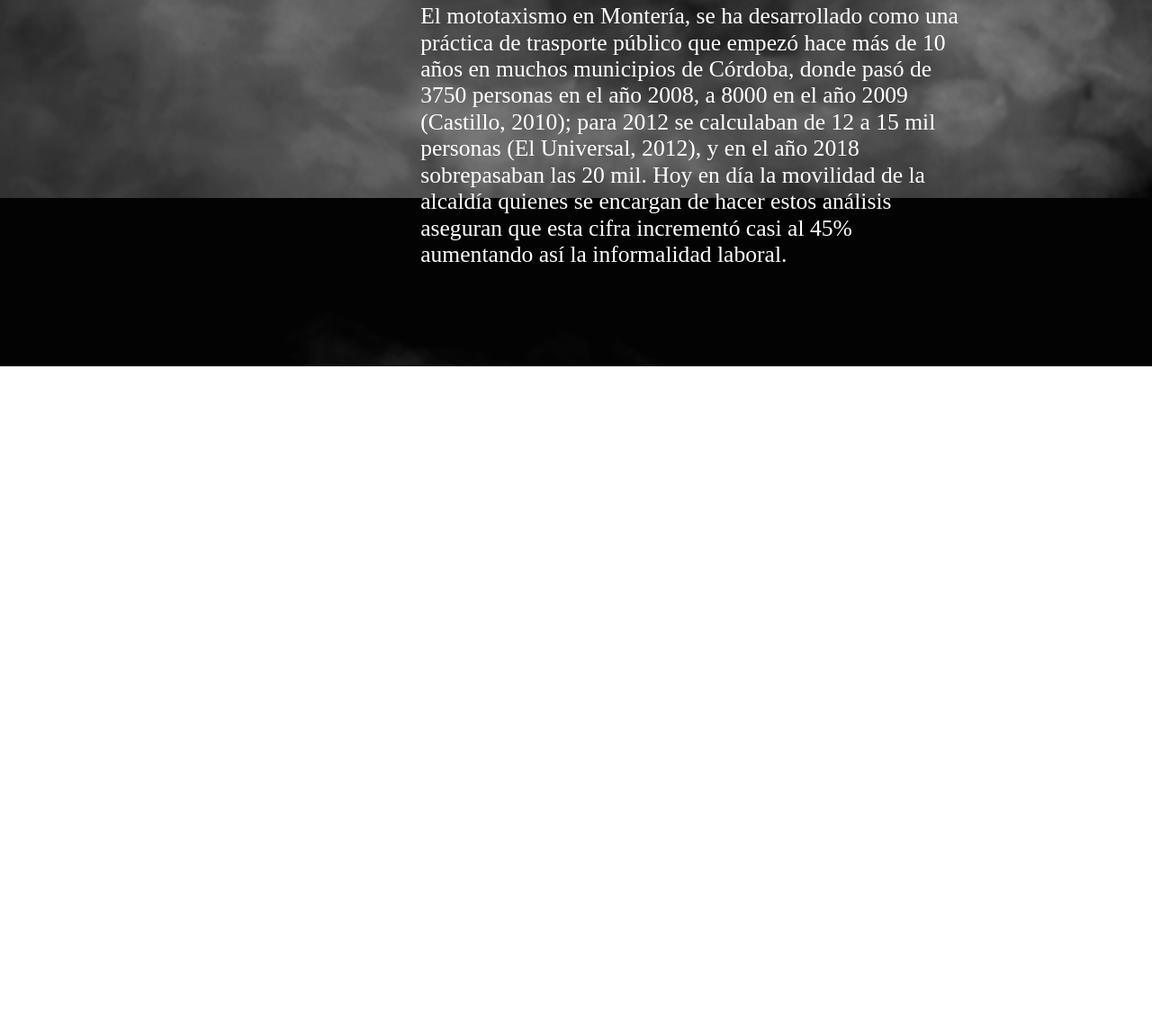
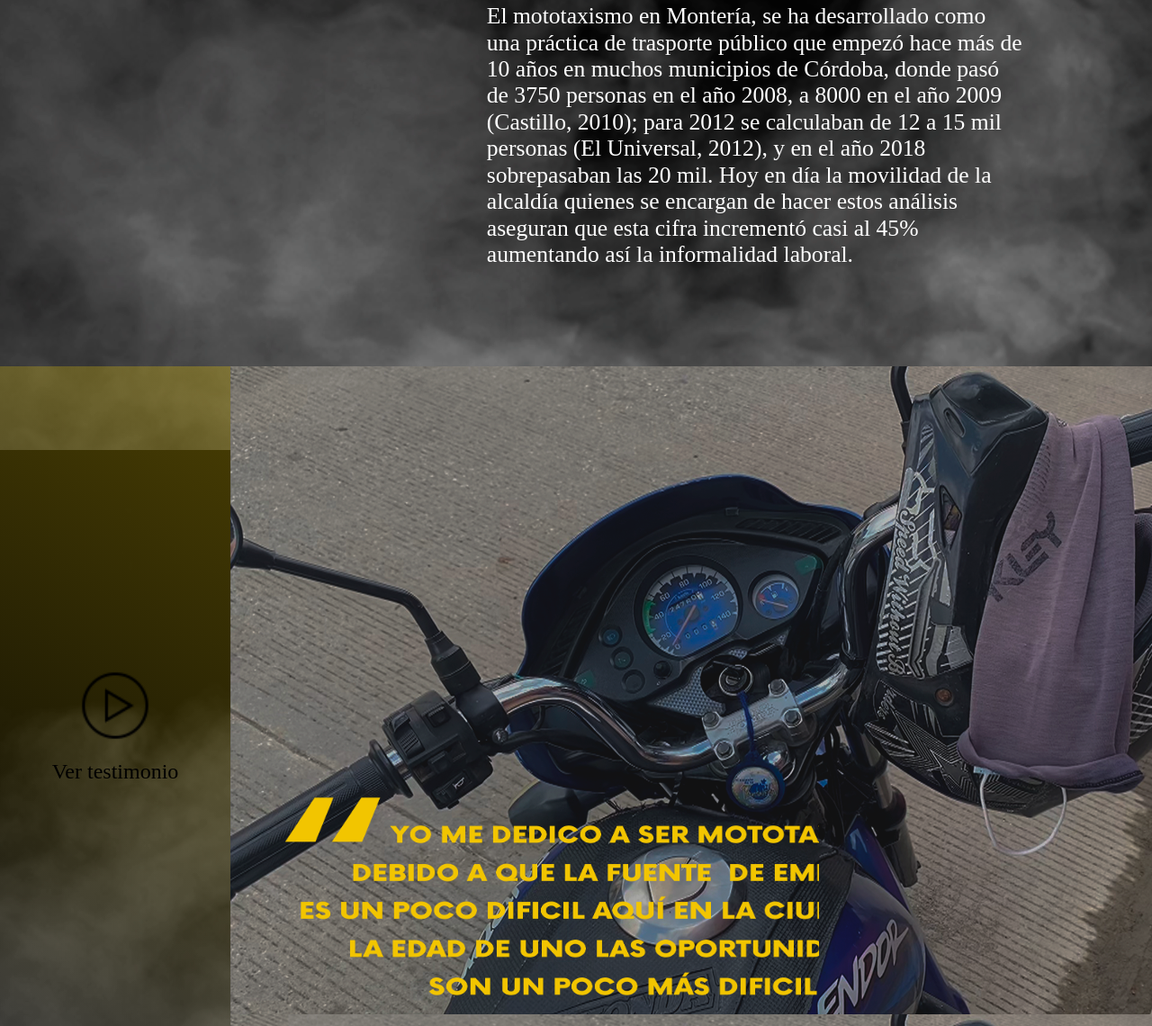
Before and after one commit to fabiloco/mototaxi-project, a plain HTML site: page index.html in a window 1280 px wide. Shown: the part 1660-2800 px from the top of the page at 90% size. Before the commit the page ends 2067 px from the top, so only its background shows below. Drawn offline with Linux system fonts and the light colour scheme.

Commit message:
section 2 completed, majors to section 1, still needs a modal with a video

```diff
--- a/css/base.scss
+++ b/css/base.scss
@@ -1,5 +1,8 @@
-.body{
+body{
     font-size: 16px;
+    background-image: url("../../src/img/FONDO\ DEFINITIVO.png");
+    background-attachment: fixed;
+    z-index: 10;
 }
 
 h2{
--- a/css/blocks/section1.scss
+++ b/css/blocks/section1.scss
@@ -1,10 +1,10 @@
 .section1-container{
-    background-image: url("../../src/img/FONDO\ DEFINITIVO.png");
-    background-attachment: fixed;
+    // background-image: url("../../src/img/FONDO\ DEFINITIVO.png");
+    // background-attachment: fixed;
 }
 
 .section1 {
-    width: 80%;
+    width: 90%;
     margin: 0 auto 0 auto;
     display: flex;
     flex-direction: row;
@@ -13,7 +13,7 @@
 
     &__img-container{
         display: block;
-        width: 30%;
+        width: 40%;
         height: 100vh;
         position: sticky;
         top: 70px;
@@ -33,7 +33,7 @@
     }
 
     &__text{
-        width: 70%;
+        width: 60%;
         text-align: left;
         padding: 80px ;
     }
--- /dev/null
+++ b/css/blocks/section2.scss
@@ -0,0 +1,53 @@
+.section2{
+    display: flex;
+    //width: 100vw;
+    height: 100vh;
+
+    &__video-container{
+        //opacity: 0.2;
+        background-image: linear-gradient(30deg, rgba(255,0,0,0), var(--yellowA));
+        //background-image: linear-gradient(30deg, rgba(255,0,0,0), #e88c30);
+
+        display: flex;
+        flex-direction: column;
+        align-items: center;
+        justify-content: center;
+        width: 20%;
+        height: 100%;
+        i{
+            content: url("../../src/icon/play.png");
+            opacity: 1;
+            width: 80px;
+            &:hover{
+                cursor: pointer;
+            }
+        }
+        p{
+            opacity: 1;
+            margin-top: 20px;
+            font-size: 1.5em;
+        }
+    }
+
+    &__img-container{
+        width: 80%;
+        height: 100%;
+
+        .img{
+            background-image: url("../../src/img/Imagen\ 2.png");
+            width: 100%;
+            height: 100%;
+            position: relative;
+
+            .imgText{
+                background-image: url("../../src/img/Texto\ 1.png");
+                background-size: cover;
+                width: 60%;
+                height: 40%;
+                bottom: 40px;
+                left: 40px;
+                position: absolute;
+            }
+        }
+    }
+}
--- a/css/styles.scss
+++ b/css/styles.scss
@@ -9,3 +9,4 @@
 @import 'blocks/navbar.scss';
 @import 'blocks/start.scss';
 @import 'blocks/section1.scss';
+@import 'blocks/section2.scss';
--- a/css/variables.scss
+++ b/css/variables.scss
@@ -1,3 +1,4 @@
 :root{
     --yellow: #e6c405;
+    --yellowA: #e6c40550;
 }
--- a/index.html
+++ b/index.html
@@ -57,7 +57,6 @@
                 <div class="section1">
 
                     <div  class="section1__img-container">
-                        <!-- <img id="imgSlide" src="https://cdn.pixabay.com/photo/2014/04/13/20/49/cat-323262_960_720.jpg" alt=""> -->
                         <div id="imgSlide" class="img"></div>
                     </div>
 
@@ -80,9 +79,25 @@
             <section id="section2" class="section section2-container">
 
                 <div class="section2">
-                    <div class="title">
+                    <div class="section2__video-container">
+                        <i class="play"></i>
+                        <p class="seeTesti">Ver testimonio</p>
+                    </div>
+                    <div class="section2__img-container">
+                        <div class="img">
+                            <div class="imgText"></div>
+                        </div>
+                    </div>
+                </div>
 
-                    </div>
+            </section>
+
+            <section class="section section3-container">
+
+                <div class="section3">
+
+
+
                 </div>
 
             </section>
--- a/js/index.js
+++ b/js/index.js
@@ -4,7 +4,7 @@ document.addEventListener('DOMContentLoaded', () => {
     let posX = 0;
 
     window.addEventListener('scroll', e => {
-        imgSlide.style.backgroundPositionX = `-${window.pageYOffset*0.4}px`;
+        imgSlide.style.backgroundPositionX = `-${window.pageYOffset*0.1}px`;
         console.log("posX: " + window.pageYOffset);
     });
 });
```
Also changed, not shown: css/styles.css, src/icon/play.png (added), src/img/Fondo 2.png (added), src/img/Imagen 1.png, src/img/Texto 1.png (added), 1 other file.
